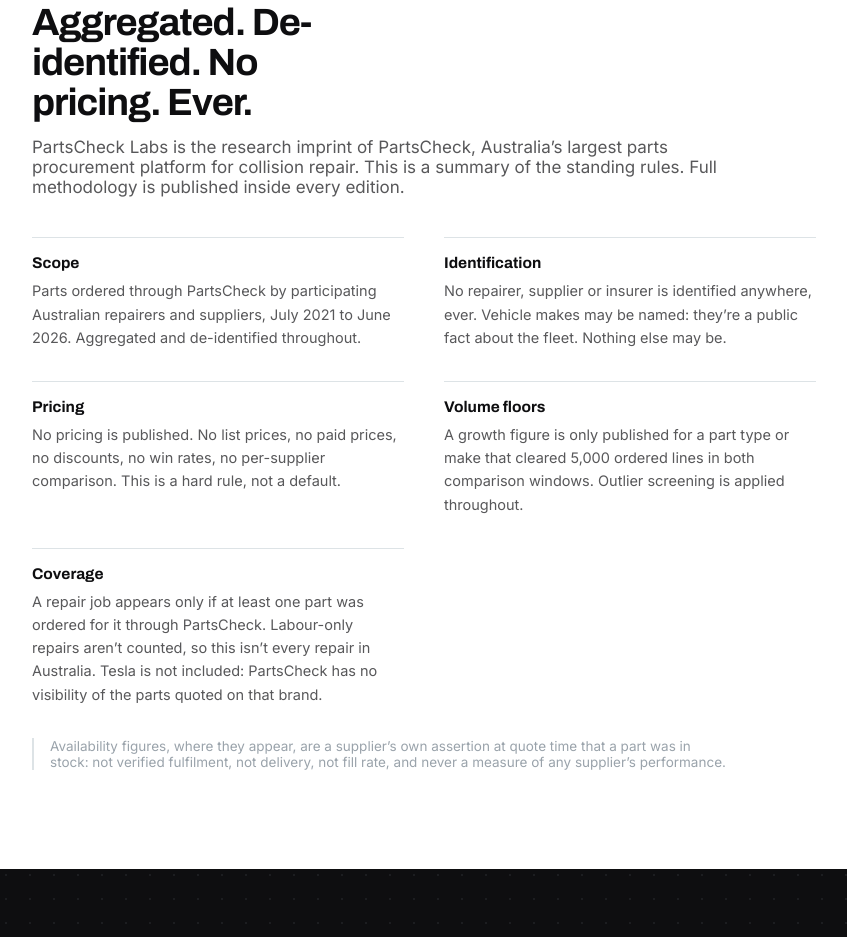
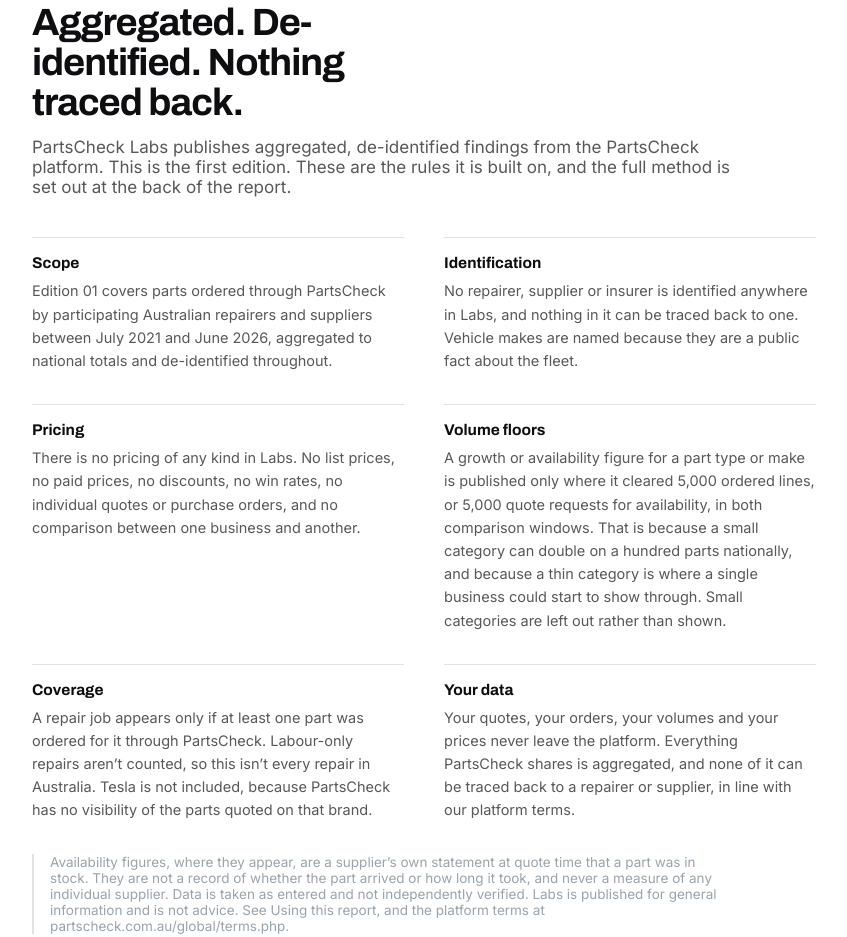
Before and after one commit to PartsCheckMarketing/pclabsdemo, a plain HTML site: page index.html in a window 1280 px wide. Shown: the part 3915-4852 px from the top of the page, without its empty margins (216-1063 px from the left). Drawn offline with Linux system fonts and the light colour scheme.

Commit message:
Update index.html

```diff
--- a/index.html
+++ b/index.html
@@ -515,33 +515,37 @@
 <section id="trust" class="field-paper">
   <div class="wrap narrow">
     <p class="eyebrow reveal">How this is built</p>
-    <h2 class="section-head reveal" style="max-width:19ch;">Aggregated. De-identified. No pricing. Ever.</h2>
-    <p class="section-lede reveal">PartsCheck Labs is the research imprint of PartsCheck, Australia&rsquo;s largest parts procurement platform for collision repair. This is a summary of the standing rules. Full methodology is published inside every edition.</p>
+    <h2 class="section-head reveal" style="max-width:19ch;">Aggregated. De-identified. Nothing traced back.</h2>
+    <p class="section-lede reveal">PartsCheck Labs publishes aggregated, de-identified findings from the PartsCheck platform. This is the first edition. These are the rules it is built on, and the full method is set out at the back of the report.</p>
 
     <dl class="trust-grid">
       <div class="trust-item">
         <dt>Scope</dt>
-        <dd>Parts ordered through PartsCheck by participating Australian repairers and suppliers, July 2021 to June 2026. Aggregated and de-identified throughout.</dd>
+        <dd>Edition 01 covers parts ordered through PartsCheck by participating Australian repairers and suppliers between July 2021 and June 2026, aggregated to national totals and de-identified throughout.</dd>
       </div>
       <div class="trust-item">
         <dt>Identification</dt>
-        <dd>No repairer, supplier or insurer is identified anywhere, ever. Vehicle makes may be named: they&rsquo;re a public fact about the fleet. Nothing else may be.</dd>
+        <dd>No repairer, supplier or insurer is identified anywhere in Labs, and nothing in it can be traced back to one. Vehicle makes are named because they are a public fact about the fleet.</dd>
       </div>
       <div class="trust-item">
         <dt>Pricing</dt>
-        <dd>No pricing is published. No list prices, no paid prices, no discounts, no win rates, no per-supplier comparison. This is a hard rule, not a default.</dd>
+        <dd>There is no pricing of any kind in Labs. No list prices, no paid prices, no discounts, no win rates, no individual quotes or purchase orders, and no comparison between one business and another.</dd>
       </div>
       <div class="trust-item">
         <dt>Volume floors</dt>
-        <dd>A growth figure is only published for a part type or make that cleared 5,000 ordered lines in both comparison windows. Outlier screening is applied throughout.</dd>
+        <dd>A growth or availability figure for a part type or make is published only where it cleared 5,000 ordered lines, or 5,000 quote requests for availability, in both comparison windows. That is because a small category can double on a hundred parts nationally, and because a thin category is where a single business could start to show through. Small categories are left out rather than shown.</dd>
       </div>
       <div class="trust-item">
         <dt>Coverage</dt>
-        <dd>A repair job appears only if at least one part was ordered for it through PartsCheck. Labour-only repairs aren&rsquo;t counted, so this isn&rsquo;t every repair in Australia. Tesla is not included: PartsCheck has no visibility of the parts quoted on that brand.</dd>
+        <dd>A repair job appears only if at least one part was ordered for it through PartsCheck. Labour-only repairs aren&rsquo;t counted, so this isn&rsquo;t every repair in Australia. Tesla is not included, because PartsCheck has no visibility of the parts quoted on that brand.</dd>
+      </div>
+      <div class="trust-item">
+        <dt>Your data</dt>
+        <dd>Your quotes, your orders, your volumes and your prices never leave the platform. Everything PartsCheck shares is aggregated, and none of it can be traced back to a repairer or supplier, in line with our platform terms.</dd>
       </div>
     </dl>
 
-    <p class="trust-note">Availability figures, where they appear, are a supplier&rsquo;s own assertion at quote time that a part was in stock: not verified fulfilment, not delivery, not fill rate, and never a measure of any supplier&rsquo;s performance.</p>
+    <p class="trust-note">Availability figures, where they appear, are a supplier&rsquo;s own statement at quote time that a part was in stock. They are not a record of whether the part arrived or how long it took, and never a measure of any individual supplier. Data is taken as entered and not independently verified. Labs is published for general information and is not advice. See Using this report, and the platform terms at partscheck.com.au/global/terms.php.</p>
   </div>
 </section>
 
```
